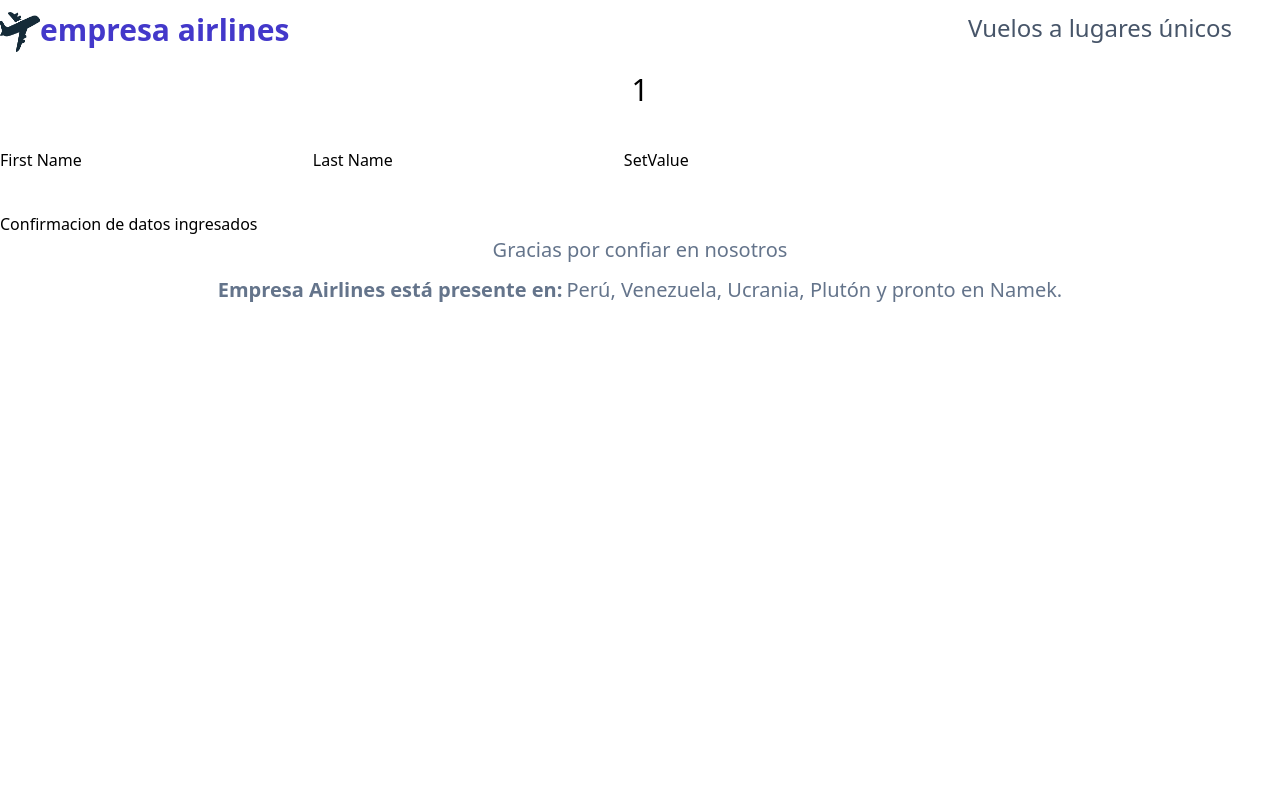
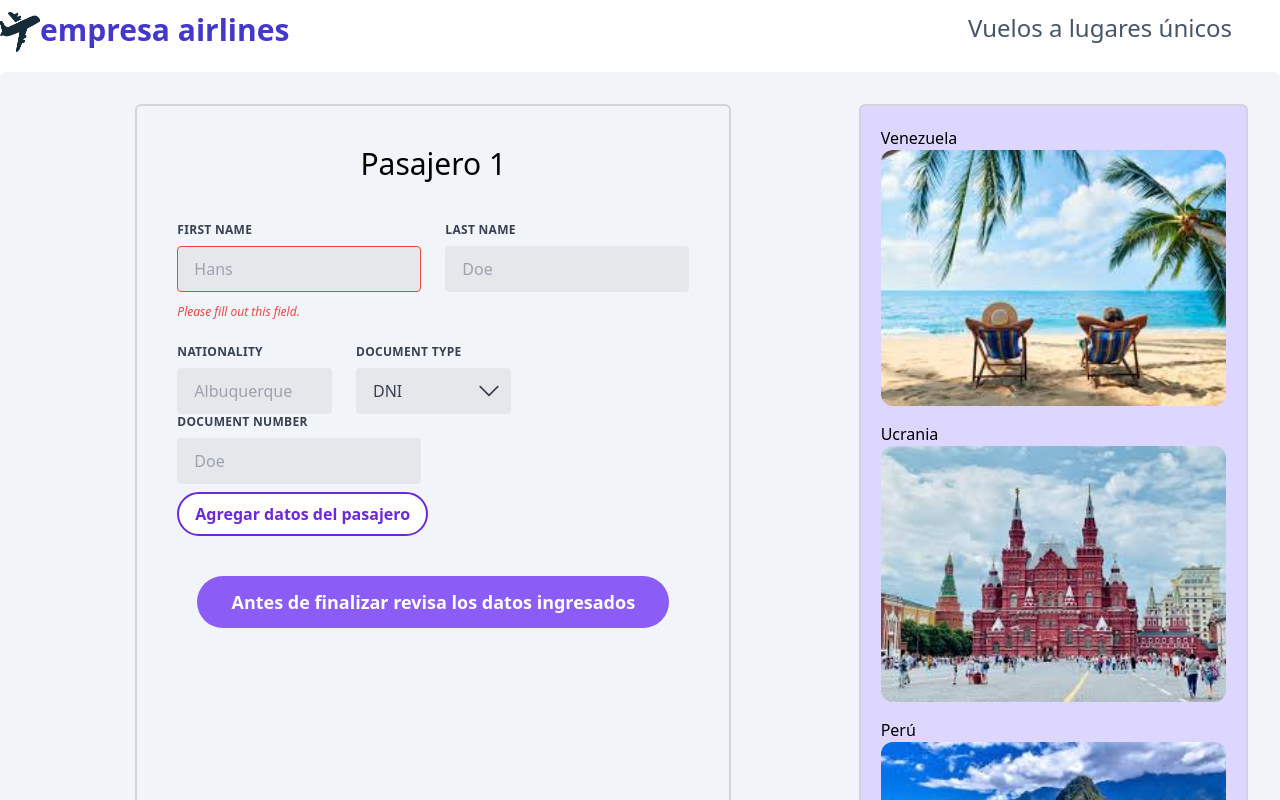
Before and after one commit to hpuentej/Empresa_Airlines-Formulario, a React (Vite) app: page /form in a window 1280 px wide. Shown: the top 800 px of the page. Built offline with nearby package versions, Linux system fonts and the light colour scheme.

Commit message:
input no se reconocen en formulario

```diff
--- /dev/null
+++ b/src/assets/images/icons/flecha.tsx
@@ -0,0 +1,22 @@
+const Flecha = () => {
+  return (
+    <>
+      <svg
+        xmlns="http://www.w3.org/2000/svg"
+        fill="none"
+        viewBox="0 0 24 24"
+        strokeWidth={1.5}
+        stroke="currentColor"
+        className="w-7 h-7"
+      >
+        <path
+          strokeLinecap="round"
+          strokeLinejoin="round"
+          d="M19.5 8.25l-7.5 7.5-7.5-7.5"
+        />
+      </svg>
+    </>
+  );
+};
+
+export default Flecha;
--- a/src/assets/images/icons/index.ts
+++ b/src/assets/images/icons/index.ts
@@ -3,3 +3,4 @@ export { default as Passengers } from './passengers';
 export { default as Plus } from './plus';
 export { default as Minus } from './minus';
 export { default as Ellipsis } from './ellipsis';
+export { default as Flecha } from './flecha';
--- a/src/views/count/index.tsx
+++ b/src/views/count/index.tsx
@@ -1,5 +1,4 @@
 import { useEffect } from "react";
-import { Layout } from "../../components/organisms";
 import { Plus, Minus, Ellipsis } from "../../assets/images/icons";
 import { usePassengerStore } from "../../zustand/formStore";
 import { shallow } from "zustand/shallow";
@@ -21,7 +20,6 @@ const Count = () => {
 
   return (
     <>
-      <Layout>
         {visibility && (
           <div className="w-screen h-screen fixed top-0 left-0 bg-black opacity-80 flex justify-center items-center p-10">
             <div className="w-96 h-60 bg-white relative rounded-lg shadow-2xl p-5">
@@ -64,7 +62,6 @@ const Count = () => {
             </div>
           </div>
         )}
-      </Layout>
     </>
   );
 };
--- /dev/null
+++ b/src/views/form/childrens/data.tsx
@@ -0,0 +1,153 @@
+import { useForm } from "react-hook-form";
+import { Flecha } from "../../../assets/images/icons"
+
+type FormData = {
+  firstName: string;
+  lastName: string;
+  nationality: string;
+  document: number;
+  documentNumber: number;
+  DNI: number;
+  CE: string;
+  passport: string;
+}
+
+const Data = () => {
+  const { register, setValue, handleSubmit, formState: { errors } } = useForm<FormData>();
+  const onSubmit = handleSubmit((data) => console.log(data));
+
+  return (
+    <>
+      <form onSubmit={onSubmit} className="w-full max-w-lg mb-10">
+        <div className="flex flex-wrap -mx-3 mb-6">
+          {/* Inicio de nombre */}
+          <div className="w-full md:w-1/2 px-3 mb-6 md:mb-0">
+            <label
+              className="block uppercase tracking-wide text-gray-700 text-xs font-bold mb-2"
+              // htmlFor="grid-first-name"
+            >
+              First Name
+            </label>
+            <input
+              className="appearance-none block w-full bg-gray-200 text-gray-700 border border-red-500 rounded py-3 px-4 mb-3 leading-tight focus:outline-none focus:bg-white"
+              // id="grid-first-name"
+              type="text"
+              placeholder="Hans"
+              {...register("firstName")}
+            />
+            <p className="text-red-500 text-xs italic">
+              Please fill out this field.
+            </p>
+          </div>
+          {/* Fin de nombre */}
+          <div className="w-full md:w-1/2 px-3">
+            <label
+              className="block uppercase tracking-wide text-gray-700 text-xs font-bold mb-2"
+              // htmlFor="grid-last-name"
+            >
+              Last Name
+            </label>
+            <input
+              className="appearance-none block w-full bg-gray-200 text-gray-700 border border-gray-200 rounded py-3 px-4 leading-tight focus:outline-none focus:bg-white focus:border-gray-500"
+              // id="grid-last-name"
+              type="text"
+              placeholder="Doe"
+              {...register("lastName")}
+            />
+          </div>
+        </div>
+
+        <div className="flex flex-wrap -mx-3 mb-2">
+          <div className="w-full md:w-1/3 px-3 mb-6 md:mb-0">
+            <label
+              className="block uppercase tracking-wide text-gray-700 text-xs font-bold mb-2"
+              htmlFor="grid-city"
+            >
+              Nationality
+            </label>
+            <input
+              className="appearance-none block w-full bg-gray-200 text-gray-700 border border-gray-200 rounded py-3 px-4 leading-tight focus:outline-none focus:bg-white focus:border-gray-500"
+              id="grid-city"
+              type="text"
+              placeholder="Albuquerque"
+              {...register("nationality")}
+            />
+          </div>
+          <div className="w-full md:w-1/3 px-3 mb-6 md:mb-0">
+            <label
+              className="block uppercase tracking-wide text-gray-700 text-xs font-bold mb-2"
+              htmlFor="grid-state"
+            >
+              Document type
+            </label>
+            <div className="relative">
+              <select {...register("document")}
+                className="block appearance-none w-full bg-gray-200 border border-gray-200 text-gray-700 py-3 px-4 pr-8 rounded leading-tight focus:outline-none focus:bg-white focus:border-gray-500"
+                //  id="grid-state"
+              >
+                <option value="DNI">DNI</option>
+                <option value="CE" >CE</option>
+                <option value="Passport">Passport</option>
+              </select>
+              <div className="pointer-events-none absolute inset-y-0 right-0 flex items-center px-2 text-gray-700">
+                <Flecha/>
+              </div>
+            </div>
+          </div>
+          <div className="w-full md:w-1/2 px-3">
+            <label
+              className="block uppercase tracking-wide text-gray-700 text-xs font-bold mb-2"
+              htmlFor="grid-last-name"
+            >
+              Document number
+            </label>
+            <input
+              className="appearance-none block w-full bg-gray-200 text-gray-700 border border-gray-200 rounded py-3 px-4 leading-tight focus:outline-none focus:bg-white focus:border-gray-500"
+              id="grid-last-name"
+              type="text"
+              placeholder="Doe"
+              {...register("documentNumber")}
+            />
+          </div>
+        </div>
+        <button
+          type="button"
+          className="bg-white hover:bg-violet-700 text-violet-700 hover:text-white border-2
+          border-violet-700 font-bold py-2 px-4 rounded-full "
+          onClick={() => {
+            setValue("lastName", "Puente");
+            setValue("firstName", "Hans");
+          }}
+        >
+          Agregar datos del pasajero {}
+        </button>
+        </form>
+
+          {/* <form onSubmit={onSubmit} className="mb-10">
+            <div>
+              <label>First Name</label>
+              <input {...register("firstName")} />
+            </div>
+            <div>
+              <label>Last Name</label>
+              <input {...register("lastName")} />
+            </div>
+            <div>
+              <label>Nationality</label>
+              <input {...register("lastName")} />
+            </div>
+            <button
+              type="button"
+              onClick={() => {
+                setValue("lastName", "Puente");
+                setValue("firstName", "Hans");
+              }}
+            >
+              SetValue
+            </button>
+        </form> */}
+    </>
+  )
+}
+
+export default Data
--- /dev/null
+++ b/src/views/form/childrens/getData.tsx
@@ -0,0 +1,38 @@
+import { Link } from "react-router-dom";
+import { Data } from "../../../views/form/childrens";
+import { usePassengerStore } from "../../../zustand/formStore";
+import { shallow } from "zustand/shallow";
+
+const GetData = () => {
+  const { passengers } = usePassengerStore(
+    (state) => ({
+      passengers: state.passengers,
+    }),
+    shallow
+  )
+
+  const clients: number[] = Array(passengers).fill(0);
+  const data = clients.map((_, index) => (
+    <div>
+      <h1 className="text-3xl flex justify-center mb-10">Pasajero {index + 1}</h1>
+      <Data/>
+    </div>
+  ));
+
+  return (
+    <>
+      <div className="flex flex-col">
+        {data}
+        <button
+          className="bg-violet-500 hover:bg-violet-700 p-3 rounded-full text-white text-lg font-semibold mx-5 mb-5"
+        >
+          <Link to="/confirmation">
+            Antes de finalizar revisa los datos ingresados
+          </Link>
+        </button>
+      </div>
+    </>
+  );
+};
+
+export default GetData;
--- a/src/views/form/childrens/index.ts
+++ b/src/views/form/childrens/index.ts
@@ -1,3 +1,3 @@
-// Description: This file is used to export all the childrens of the form view
-
 export {default as RegisterView} from './registerView'
+export {default as GetData} from './getData'
+export {default as Data} from './data'
--- a/src/views/form/childrens/registerView.tsx
+++ b/src/views/form/childrens/registerView.tsx
@@ -1,43 +1,50 @@
-import { Link } from "react-router-dom";
-import { usePassengerStore } from "../../../zustand/formStore";
-import { shallow } from "zustand/shallow";
-import { useForm } from "react-hook-form";
+// import { Link } from "react-router-dom";
 
-type FormData = {
-  firstName: string;
-  lastName: string;
-};
+import { GetData } from "../../../views/form/childrens";
+import venezuela from "../../../assets/images/photos/venezuela.jpg";
+import ucrania from "../../../assets/images/photos/ucrania.jpg";
+import peru from "../../../assets/images/photos/peru.jpg";
 
 const RegisterView = () => {
-  const { passengers } = usePassengerStore(
-    (state) => ({
-      passengers: state.passengers,
-    }),
-    shallow
-  );
-
-  const { register, setValue, handleSubmit, formState: { errors } } = useForm<FormData>();
-  const onSubmit = handleSubmit((data) => console.log(data));
-
   return (
     <>
-      <h1 className="text-3xl flex justify-center mb-10">{passengers}</h1>
-      <form onSubmit={onSubmit} className="mb-10">
-        <label>First Name</label>
-        <input {...register("firstName")} />
-        <label>Last Name</label>
-        <input {...register("lastName")} />
-        <button
-          type="button"
-          onClick={() => {
-            setValue("lastName", "Puente"); // ✅
-            setValue("firstName", "Hans");
-          }}
-        >
-          SetValue
-        </button>
-      </form>
-      <Link to="/confirmation">Confirmacion de datos ingresados</Link>
+      {/* <h1 className="text-3xl flex justify-center mb-10">{passengers}</h1> */}
+      <div className="">
+        <div className="grid grid-cols-3 container mx-auto bg-slate-100 rounded-md p-5
+        justify-items-center">
+          <div className="col-span-3 lg:col-span-2 border-2 border-gray-300 rounded-md p-10 m-3 ">
+            <GetData />
+          </div>
+          <div className="grid col-span-3 lg:col-span-1 gap-4 border-2 border-gray-300 bg-violet-200 rounded-md p-5 m-3">
+            <div>
+              <h1>Venezuela</h1>
+            <img
+              src={venezuela}
+              alt="Playa de Venezuela"
+              className="sm:h-64 w-full mx-auto rounded-xl object-cover"
+            />
+            </div>
+            <div>
+              <h1>Ucrania</h1>
+            <img
+              src={ucrania}
+              alt="Edificio clásico en Ucrania"
+              className="sm:h-64 w-full mx-auto rounded-xl object-cover"
+            />
+            </div>
+            <div>
+              <h1>Perú</h1>
+            <img
+              src={peru}
+              alt="Ruina en Cuzco"
+              className="sm:h-64 w-full mx-auto rounded-xl object-cover"
+            />
+            </div>
+          </div>
+        </div>
+      </div>
+
+      {/* <Link to="/confirmation">Confirmacion de datos ingresados</Link> */}
     </>
   );
 };
--- a/src/views/home/childrens/touristicDestinations.tsx
+++ b/src/views/home/childrens/touristicDestinations.tsx
@@ -7,10 +7,10 @@ const TouristicDestinations = () => {
     <>
       <div className="container mx-auto grid grid-cols-1 md:grid-cols-2 gap-4 mb-10">
         <div className="grid grid-col-1 md:grid-cols-2 gap-4">
-          <img src={venezuela} alt="Playa de Venezuela" className="sm:h-96 w-full"/>
-          <img src={ucrania} alt="Ruina en Cuzco" className="sm:h-96 w-full" />
+          <img src={venezuela} alt="Playa de Venezuela" className="sm:h-96 w-full rounded-lg object-cover"/>
+          <img src={ucrania} alt="Edificio clásico en Ucrania" className="sm:h-96 w-full rounded-lg object-cover" />
         </div>
-        <img src={peru} alt="Edificios clásico en Ucrania" className="sm:h-96 sm:w-full md:h-96 md:w-full w-full" />
+        <img src={peru} alt="Ruina en Cuzco" className="sm:h-96 sm:w-full md:h-96 md:w-full w-full rounded-lg object-cover" />
       </div>
     </>
   );
```
